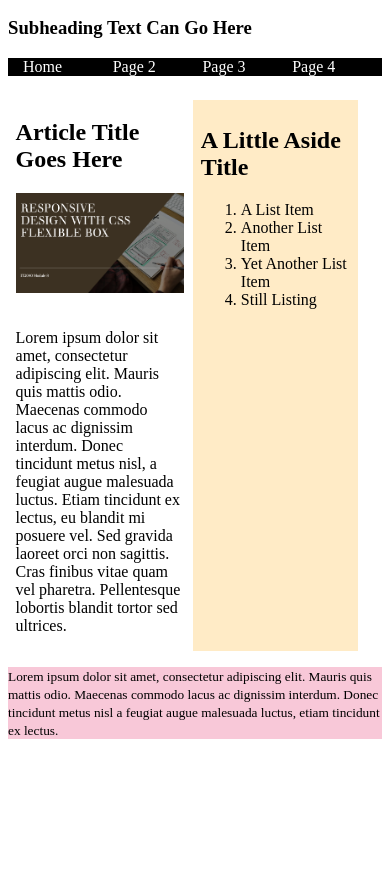
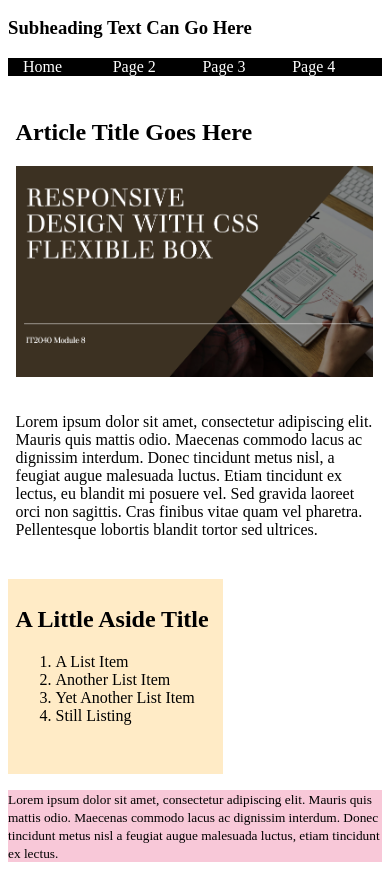
Before and after one commit to izzys0fia/Flexbox, a plain HTML site: page M8Flex.html in a window 390 px wide. Shown: the part 50-928 px from the top of the page. Before the commit the page ends 844 px from the top, so only its background shows below. Drawn offline with Linux system fonts and the light colour scheme.

Commit message:
Update M8Flex.html

```diff
--- a/M8Flex.html
+++ b/M8Flex.html
@@ -51,18 +51,36 @@
             background-color: #f8c8d8;
         }
 
-		@media (max-width:480px) {
-    main {
-        flex-wrap: nowrap;
-		display: flex;
+		@media (max-width:37.5em) {
+	#mobile {display: block;}
+	#desktop {display: none;}
+
+	main {
+    		display: flex;
+    		flex-wrap: wrap;
+	}
+
+	a {
+        text-decoration: underline;
+    }
+
+   main {
+        display: flex;
+        flex-wrap: wrap;
     }
 
     article {
-        max-width: 45%;
+        flex: 1 1 60%;
     }
 
     article img {
-        max-width: 100%;
+        width: 100%;
+        height: auto;
+    }
+
+    aside {
+        flex: 1 1 40%;
+        max-width: 200px;
     }
 
 }
```
